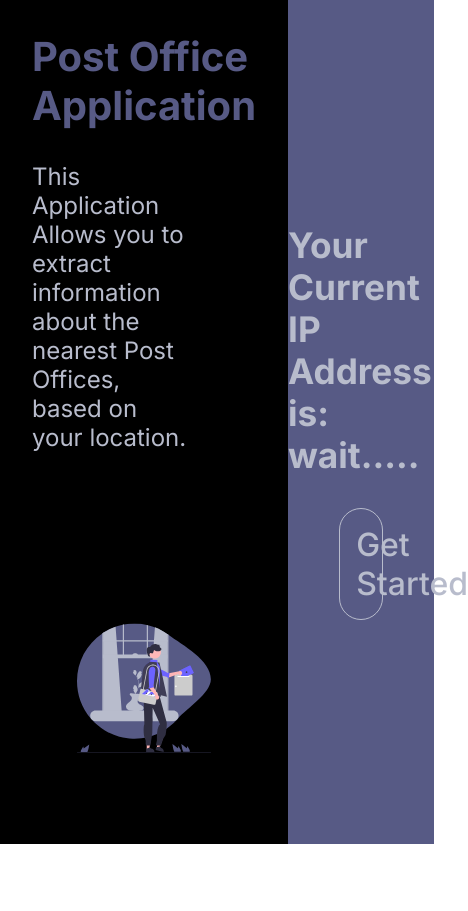
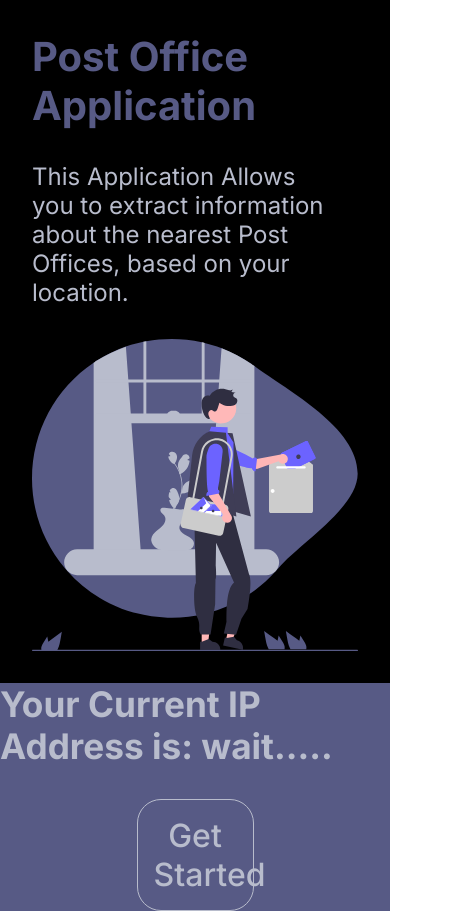
Before and after one commit to sudheer2144/Post-Office-Finder, a plain HTML site: page index.html in a window 390 px wide. Shown: the whole page, 468 px wide, since content can reach past the window. Before the commit the page ends 844 px from the top, so only its background shows below. Drawn offline with Linux system fonts and the light colour scheme; no server answers.

Commit message:
modified styles.css

```diff
--- a/style.css
+++ b/style.css
@@ -12,6 +12,7 @@
 .main {
     display: flex;
     /* display: none; */
+    height: 100vh;
 }
 
 .left {
@@ -35,7 +36,7 @@
 #desc {
     align-self: flex-start;
     font-size: 1.5rem;
-    width: 70%;
+    width: 90%;
 }
 
 #logo {
@@ -213,3 +214,18 @@ iframe {
 .item h1 {
     font-size: 2rem;
 }
+
+
+@media (max-width : 1080px) {
+
+    .main {
+        flex-flow: column;
+    }
+
+    #logo {
+        width: 100%;
+        height: auto;
+        margin-top: 0;
+    }
+
+}
```
